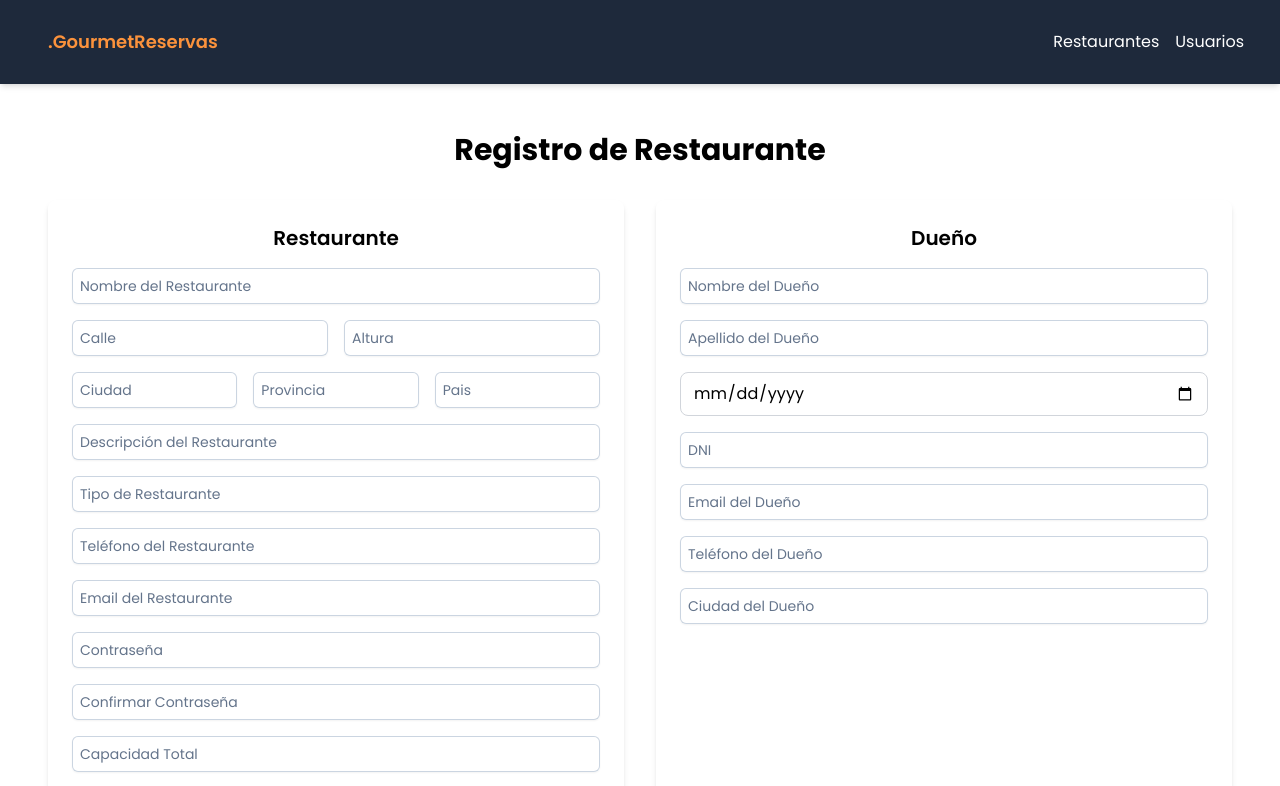
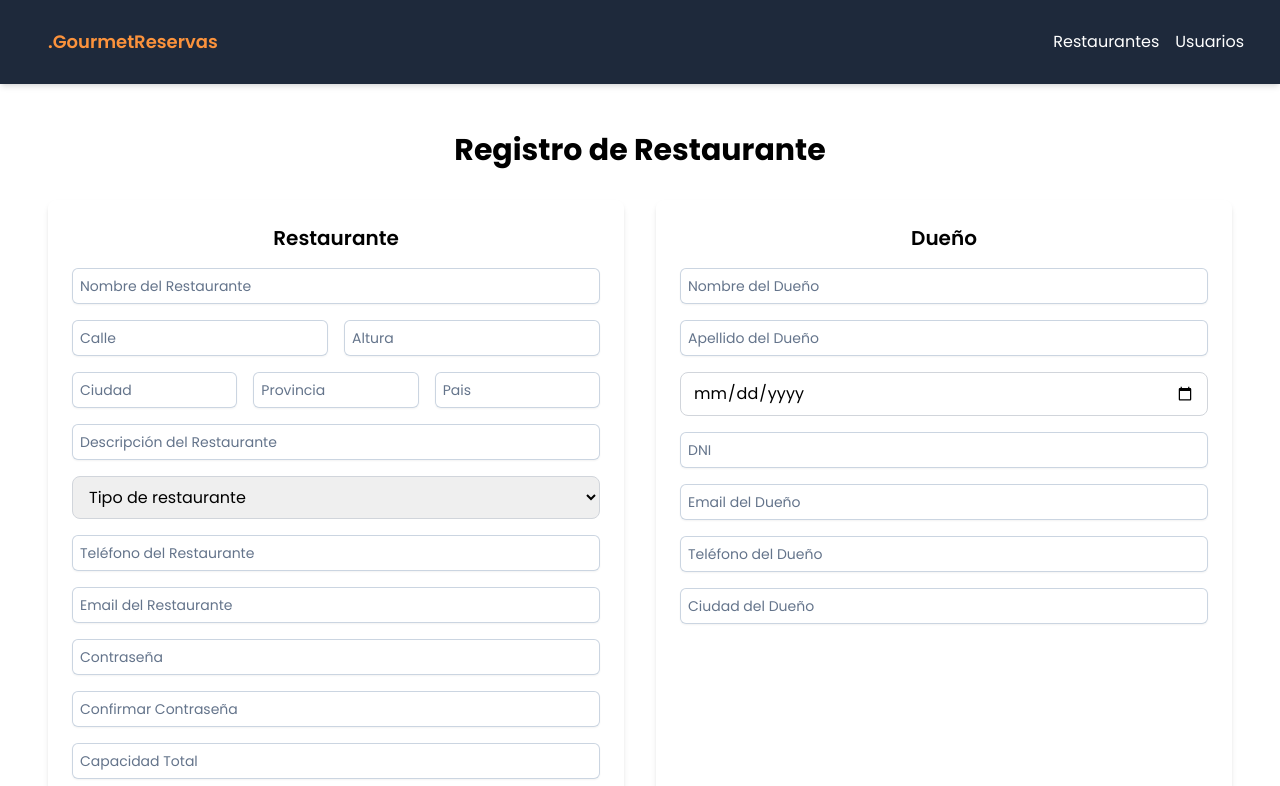
Before and after one commit to pablonq/.GOURMET-RESERVAS, a React (Vite) app in the folder front/: page /registroRestaurante in a window 1280 px wide. Shown: the top 786 px of the page. Built offline with nearby package versions, Linux system fonts and the light colour scheme.

Commit message:
Registro y edicion restaurante

```diff
--- a/front/src/pages/restaurante/PerfilRestaurante/EditarPerfilRestaurante.jsx
+++ b/front/src/pages/restaurante/PerfilRestaurante/EditarPerfilRestaurante.jsx
@@ -225,18 +225,27 @@ export default function EditarPerfilRestaurante() {
 
               <div className="mb-2">
                 <label className="text-xs">Tipo de Restaurante</label>
-                <input
+                <select
                   required
-                  type="text"
                   className="input-style"
-                  placeholder="Tipo de Restaurante"
                   value={formData.tipo || ""}
                   onChange={(e) =>
                     setFormData({ ...formData, tipo: e.target.value })
                   }
-                />
+                >
+                  <option value="" disabled>Tipo de restaurante</option>
+                  <option value="Tematico">Temático</option>
+                  <option value="Fast food">Fast food</option>
+                  <option value="Buffet">Estilo buffet</option>
+                  <option value="Gourmet">Gourmet</option>
+                  <option value="Fusion">Fusión</option>
+                  <option value="Familiar">familiar</option>
+                  <option value="De autor">De autor</option>
+                  {/* Agrega más opciones aquí según lo necesites */}
+                </select>
                 {errors.tipo && <p className="error">{errors.tipo[0]}</p>}
               </div>
+
 
               <div className="mb-2">
                 <label className="text-xs">Telefono</label>
--- a/front/src/pages/restaurante/PerfilRestaurante/PerfilRestaurante.jsx
+++ b/front/src/pages/restaurante/PerfilRestaurante/PerfilRestaurante.jsx
@@ -75,7 +75,7 @@ export default function PerfilRestaurante() {
         <h1 className="text-l font-bold">Dueño</h1>
         <p className="text-lg">Nombre: {duenio.persona?.[0]?.nombre || "Nombre no disponible"} {duenio.persona?.[0]?.apellido}</p>
         <p className="text-lg">DNI: {duenio?.dni || "DNI no disponible"}</p>
-        <p className="text-lg">Email: {user?.email || "Email no disponible"}</p>
+        <p className="text-lg">Email: {duenio.persona?.[0]?.email || "Email no disponible"}</p>
         <p className="text-lg">Telefono: {duenio.persona?.[0]?.telefono || "Celular no disponible"}</p>
         <p className="text-lg">Ciudad: {duenio.persona?.[0]?.ciudad || "Ciudad no disponible"}</p>
       </div>
--- a/front/src/pages/restaurante/RegistroRestaurante/RegistroRestaurante.jsx
+++ b/front/src/pages/restaurante/RegistroRestaurante/RegistroRestaurante.jsx
@@ -207,16 +207,25 @@ export default function RegistroRestaurante() {
             </div>
 
             <div className="mb-4">
-              <input
+              <select
                 required
-                type="text"
                 className="input-style"
-                placeholder="Tipo de Restaurante"
                 value={formData.tipo || ""}
                 onChange={(e) =>
                   setFormData({ ...formData, tipo: e.target.value })
                 }
-              />
+              >
+                <option value="" disabled>Tipo de restaurante</option>
+                <option value="tematico">Temático</option>
+                <option value="fast food">Fast food</option>
+                <option value="buffet">Estilo buffet</option>
+                <option value="gourmet">Gourmet</option>
+                <option value="fusion">Fusión</option>
+                <option value="familiar">familiar</option>
+                <option value="de autor">De autor</option>
+
+                {/* Agrega más opciones aquí según lo necesites */}
+              </select>
               {errors.tipo && <p className="error">{errors.tipo[0]}</p>}
             </div>
 
```
Also changed, not shown: 1 other file (tests, documents, lock files or other folders). Lines whose indentation alone changed are shown as unchanged.
